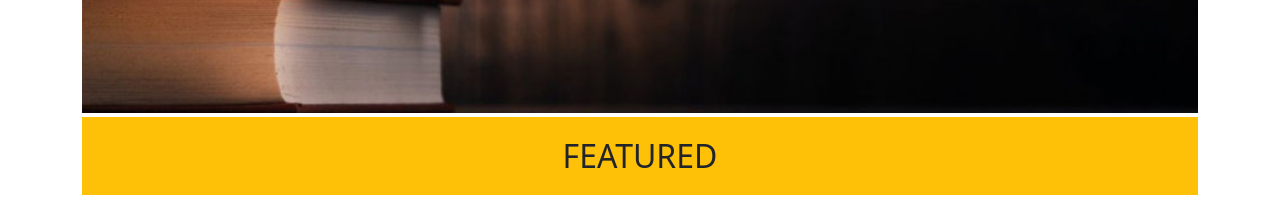
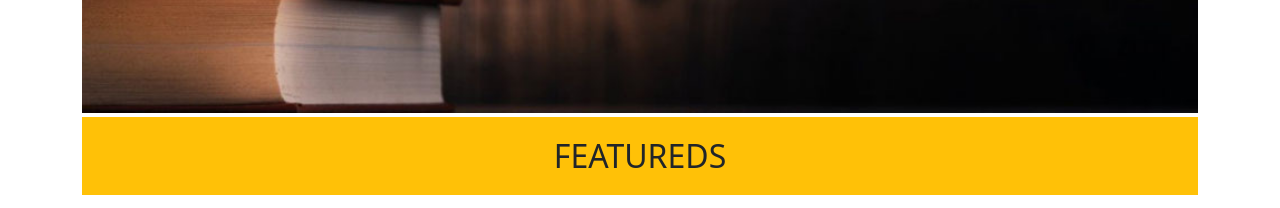
Before and after one commit to Kingron2023/activity_5-viaVSCode, a plain HTML site: page index.html in a window 1280 px wide. Shown: the part 800-1008 px from the top of the page. Drawn offline with nearby package versions, Linux system fonts and the light colour scheme.

```diff
--- a/index.html
+++ b/index.html
@@ -78,7 +78,7 @@
 <!-- -------------------------START FEATURE HTML HERE------------------------- -->
 
         <div class="feature bg-warning p-3 mt-1">
-          <h1 class="text-center m-1 fs-2">FEATURED</h1>
+          <h1 class="text-center m-1 fs-2">FEATUREDS</h1>
         </div>
 
 <!-- -------------------------END FEATURE HTML HERE------------------------- -->
```
